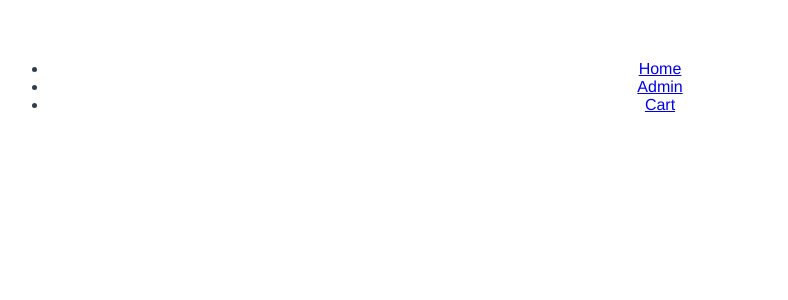
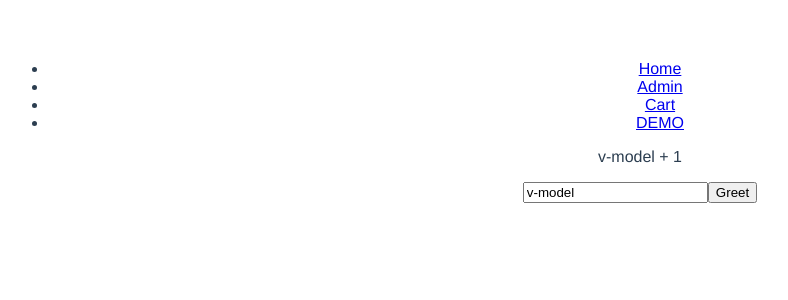
Before and after one commit to joe-Zhiyuan/vueShopDemo, a Vue app in the folder vue-online-shop-frontend/: page /#/Demo in a window 1280 px wide. Shown: the top 300 px of the page, without its empty margins (0-788 px from the left). Built offline with nearby package versions, Linux system fonts and the light colour scheme.

Commit message:
vue试作、绑定v-model事件

```diff
--- a/vue-online-shop-frontend/src/App.vue
+++ b/vue-online-shop-frontend/src/App.vue
@@ -11,6 +11,9 @@
           </li>
           <li>
             <router-link to="/cart">Cart</router-link>
+          </li>
+          <li>
+            <router-link to="/demo">DEMO</router-link>
           </li>
         </ul>
       </div>
--- /dev/null
+++ b/vue-online-shop-frontend/src/pages/Demo.vue
@@ -0,0 +1,37 @@
+<template>
+  <div>
+    <p>{{msg}} + {{edit}}</p>
+    <!-- 实时绑定显示数据 change点击其他dom触发 -->
+    <input v-model="msg" @input="editChange" type="text">
+    <button v-on:click="greet">Greet</button>
+  </div>
+</template>
+
+<script>
+export default {
+  name: 'demo',
+  data () {
+    return {
+      msg: 'v-model',
+      edit: 1
+    }
+  },
+  methods: {
+    greet: function (event) {
+      // `this` 在方法里指向当前 Vue 实例
+      alert('Hello ' + this.msg + '!')
+      // `event` 是原生 DOM 事件
+      if (event) {
+        alert(event.target.tagName)
+      }
+    },
+    editChange: function () {
+      this.edit += 1;
+    }
+  }
+}
+</script>
+
+<style>
+
+</style>
--- a/vue-online-shop-frontend/src/router/index.js
+++ b/vue-online-shop-frontend/src/router/index.js
@@ -3,6 +3,8 @@ import Router from 'vue-router'
 
 import Home from '@/pages/Home'
 import Cart from '@/pages/Cart'
+
+import Demo from '@/pages/Demo'
 
 // Admin Components
 import Index from '@/pages/admin/Index'
@@ -45,6 +47,11 @@ export default new Router({
       path: '/Cart',
       name: 'Cart',
       component: Cart
+    },
+    {
+      path: '/Demo',
+      name: 'Demo',
+      component: Demo
     }
   ]
 })
```
